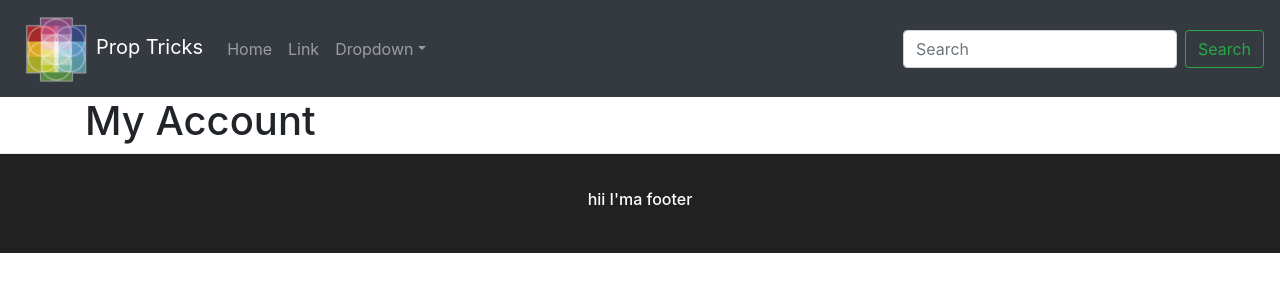
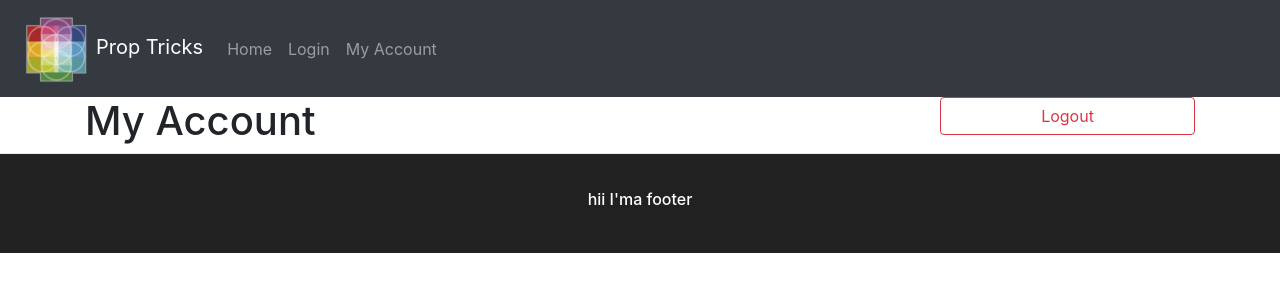
Before and after one commit to Neffrey/proptricks-archive, a Next.js app: page /account in a window 1280 px wide. Shown: the top 300 px of the page. Built offline with nearby package versions, Linux system fonts and the light colour scheme.

Commit message:
add md5 for token hashing

```diff
--- a/components/header.js
+++ b/components/header.js
@@ -1,32 +1,26 @@
 //Framework
 import React from 'react'
-import { Navbar, Nav, NavDropdown, Form, FormControl, Container, Row, Button, Image } from 'react-bootstrap/'
+import Link from 'next/link'
+import { Navbar, Nav, Image } from 'react-bootstrap/'
 
 //Styles
 import styles from './styles/header.module.css'
 
 const Header = () => (
     <Navbar bg="dark" variant="dark" expand="lg">
-        <Navbar.Brand href="#home">
-            <Image className={styles.navLogo} src="\rgbcmyfol-wbrdr-750.png" />
-            Prop Tricks</Navbar.Brand>
+        <Link href="/" passHref={true}>
+            <Navbar.Brand>
+                <Image className={styles.navLogo} src="\rgbcmyfol-wbrdr-750.png" />
+                Prop Tricks
+            </Navbar.Brand>
+        </Link>
         <Navbar.Toggle aria-controls="basic-navbar-nav" />
             <Navbar.Collapse id="basic-navbar-nav">
-            <Nav className="mr-auto">
-                <Nav.Link href="#home">Home</Nav.Link>
-                <Nav.Link href="#link">Link</Nav.Link>
-                <NavDropdown title="Dropdown" id="basic-nav-dropdown">
-                <NavDropdown.Item href="#action/3.1">Action</NavDropdown.Item>
-                <NavDropdown.Item href="#action/3.2">Another action</NavDropdown.Item>
-                <NavDropdown.Item href="#action/3.3">Something</NavDropdown.Item>
-                <NavDropdown.Divider />
-                <NavDropdown.Item href="#action/3.4">Separated link</NavDropdown.Item>
-                </NavDropdown>
-            </Nav>
-            <Form inline>
-                <FormControl type="text" placeholder="Search" className="mr-sm-2" />
-                <Button variant="outline-success">Search</Button>
-            </Form>
+                <Nav className="mr-auto">
+                    <Link href="/" passHref><Nav.Link>Home</Nav.Link></Link>
+                    <Link href="/login" passHref><Nav.Link>Login</Nav.Link></Link>
+                    <Link href="/account" passHref><Nav.Link>My Account</Nav.Link></Link>
+                </Nav>
             </Navbar.Collapse>
     </Navbar>
 )
--- a/containers/tricksContainer.js
+++ b/containers/tricksContainer.js
@@ -21,7 +21,7 @@
     // Success
     else if (data) {
         return (
-            <Container>
+            <Container fluid="md">
                 <TricksTotal trickData={data.tricks.nodes} />
                 <TricksCard trickData={data.tricks.nodes} />
             </Container>
--- a/contexts/authContext.js
+++ b/contexts/authContext.js
@@ -2,26 +2,36 @@
 import React, { createContext, useState } from 'react'
 
 
+
+// Store & Context Instances
+export const authStore = require('store')
 export const AuthContext = createContext({})
 
-export const authStore = require('store')
+
+// User Auth Flag
+export const userAuthenticated = () => {
+
+}
 
 
+// Component Function
 export const AuthContextProvider = ({children}) => {
+
+    // Context Actions
     const login = response => {
         authStore.set('auth', response.data.login.authToken,)
         authStore.set('refresh', response.data.login.refreshToken,)
         console.log("Auth Login fired")
     }
     const logout = () => {
-        setUser({})
-        authStore.remove('auth')
-        authStore.remove('refresh')
+        authStore.clearAll()
         console.log("Auth Logout fired")
     }
     const refreshToken = () => {
         console.log("Auth Refresh Token fired")
     }
+
+    // Render
     return (
     <AuthContext.Provider value={{ login, logout, refreshToken }}>
         {children}
--- a/package.json
+++ b/package.json
@@ -11,7 +11,9 @@
     "@apollo/client": "^3.3.5",
     "bootstrap": "^4.5.3",
     "graphql": "^15.4.0",
+    "md5": "^2.3.0",
     "next": "10.0.3",
+    "normalize.css": "^8.0.1",
     "react": "17.0.1",
     "react-bootstrap": "^1.4.0",
     "react-dom": "17.0.1",
--- a/pages/_app.js
+++ b/pages/_app.js
@@ -1,14 +1,15 @@
-// Context
+// Default Styles
+import './styles/styles.css'
+import 'bootstrap/dist/css/bootstrap.min.css'
+
+// Contexts
 import { AuthContextProvider } from '../contexts/authContext'
-import { ApolloConfig } from '../components/apolloConfig'
+import { ApolloContainer } from '../containers/apolloContainer'
 
 // Components
 import Header from '../components/header'
 import Footer from '../components/footer'
 
-// Styles
-import 'bootstrap/dist/css/bootstrap.min.css'
-import styles from './styles/app.css'
 
 
 
@@ -16,11 +17,11 @@
 function App({ Component, pageProps }) {
   return (
     <AuthContextProvider>
-        <ApolloConfig>
-          <Header />
-          <Component {...pageProps} />
-          <Footer />
-      </ApolloConfig>
+      <ApolloContainer>
+        <Header />
+        <Component {...pageProps} />
+        <Footer />
+      </ApolloContainer>
     </AuthContextProvider>
   )
 }
--- a/pages/account.js
+++ b/pages/account.js
@@ -1,19 +1,27 @@
 // Framework
 import React, { useContext } from 'react'
-import { Col, Container, Row } from 'react-bootstrap'
+import { Col, Container, Row, Button } from 'react-bootstrap'
 
 // Context
-import { UserContext } from '../contexts/userContext'
+import { AuthContext } from '../contexts/authContext'
 
 const account = () => {
     // Context
-    const { user, login } = useContext(UserContext)
-
+    const { logout } = useContext(AuthContext)
     return (
-        <Container>
+        <Container fluid="md">
             <Row>
-                <Col>
+                <Col xs={12} md={9}>
                     <h1>My Account</h1>
+                </Col>
+                <Col xs={12} md={3}>
+                    <Button
+                        block
+                        variant="outline-danger"
+                        onClick={ logout }
+                    >
+                        Logout
+                    </Button>
                 </Col>
             </Row>
         </Container>
--- a/pages/index.js
+++ b/pages/index.js
@@ -7,12 +7,13 @@
 
 // Components
 import TricksContainer from '../containers/tricksContainer'
+import { Container } from 'react-bootstrap'
 
 
 
 const home = () => {
   return (
-    <div>
+    <Container fluid="md">
       <Head>
         <title>Prop Tricks: Movement Database</title>
         <link rel="icon" href="/favicon.ico" />
@@ -29,8 +30,7 @@
           </h6>
         </Link>
       </main>
-
-    </div>
+    </Container>
   )
 }
 
--- a/pages/styles/app.css
+++ /dev/null
@@ -1,16 +0,0 @@
-html,
-body {
-  padding: 0;
-  margin: 0;
-  font-family: -apple-system, BlinkMacSystemFont, Segoe UI, Roboto, Oxygen,
-    Ubuntu, Cantarell, Fira Sans, Droid Sans, Helvetica Neue, sans-serif;
-}
-
-a {
-  color: inherit;
-  text-decoration: none;
-}
-
-* {
-  box-sizing: border-box;
-}
--- /dev/null
+++ b/pages/styles/styles.css
@@ -0,0 +1,349 @@
+/* DEFAULT STYLES
+** First 350 lines = Nomalize
+** Next X lines = DefaultStyles  // Todo
+
+/*! normalize.css v8.0.1
+/**
+ * 1. Correct the line height in all browsers.
+ * 2. Prevent adjustments of font size after orientation changes in iOS.
+ */
+
+ html {
+  line-height: 1.15; /* 1 */
+  -webkit-text-size-adjust: 100%; /* 2 */
+}
+
+/* Sections
+   ========================================================================== */
+
+/**
+ * Remove the margin in all browsers.
+ */
+
+body {
+  margin: 0;
+}
+
+/**
+ * Render the `main` element consistently in IE.
+ */
+
+main {
+  display: block;
+}
+
+/**
+ * Correct the font size and margin on `h1` elements within `section` and
+ * `article` contexts in Chrome, Firefox, and Safari.
+ */
+
+h1 {
+  font-size: 2em;
+  margin: 0.67em 0;
+}
+
+/* Grouping content
+   ========================================================================== */
+
+/**
+ * 1. Add the correct box sizing in Firefox.
+ * 2. Show the overflow in Edge and IE.
+ */
+
+hr {
+  box-sizing: content-box; /* 1 */
+  height: 0; /* 1 */
+  overflow: visible; /* 2 */
+}
+
+/**
+ * 1. Correct the inheritance and scaling of font size in all browsers.
+ * 2. Correct the odd `em` font sizing in all browsers.
+ */
+
+pre {
+  font-family: monospace, monospace; /* 1 */
+  font-size: 1em; /* 2 */
+}
+
+/* Text-level semantics
+   ========================================================================== */
+
+/**
+ * Remove the gray background on active links in IE 10.
+ */
+
+a {
+  background-color: transparent;
+}
+
+/**
+ * 1. Remove the bottom border in Chrome 57-
+ * 2. Add the correct text decoration in Chrome, Edge, IE, Opera, and Safari.
+ */
+
+abbr[title] {
+  border-bottom: none; /* 1 */
+  text-decoration: underline; /* 2 */
+  text-decoration: underline dotted; /* 2 */
+}
+
+/**
+ * Add the correct font weight in Chrome, Edge, and Safari.
+ */
+
+b,
+strong {
+  font-weight: bolder;
+}
+
+/**
+ * 1. Correct the inheritance and scaling of font size in all browsers.
+ * 2. Correct the odd `em` font sizing in all browsers.
+ */
+
+code,
+kbd,
+samp {
+  font-family: monospace, monospace; /* 1 */
+  font-size: 1em; /* 2 */
+}
+
+/**
+ * Add the correct font size in all browsers.
+ */
+
+small {
+  font-size: 80%;
+}
+
+/**
+ * Prevent `sub` and `sup` elements from affecting the line height in
+ * all browsers.
+ */
+
+sub,
+sup {
+  font-size: 75%;
+  line-height: 0;
+  position: relative;
+  vertical-align: baseline;
+}
+
+sub {
+  bottom: -0.25em;
+}
+
+sup {
+  top: -0.5em;
+}
+
+/* Embedded content
+   ========================================================================== */
+
+/**
+ * Remove the border on images inside links in IE 10.
+ */
+
+img {
+  border-style: none;
+}
+
+/* Forms
+   ========================================================================== */
+
+/**
+ * 1. Change the font styles in all browsers.
+ * 2. Remove the margin in Firefox and Safari.
+ */
+
+button,
+input,
+optgroup,
+select,
+textarea {
+  font-family: inherit; /* 1 */
+  font-size: 100%; /* 1 */
+  line-height: 1.15; /* 1 */
+  margin: 0; /* 2 */
+}
+
+/**
+ * Show the overflow in IE.
+ * 1. Show the overflow in Edge.
+ */
+
+button,
+input { /* 1 */
+  overflow: visible;
+}
+
+/**
+ * Remove the inheritance of text transform in Edge, Firefox, and IE.
+ * 1. Remove the inheritance of text transform in Firefox.
+ */
+
+button,
+select { /* 1 */
+  text-transform: none;
+}
+
+/**
+ * Correct the inability to style clickable types in iOS and Safari.
+ */
+
+button,
+[type="button"],
+[type="reset"],
+[type="submit"] {
+  -webkit-appearance: button;
+}
+
+/**
+ * Remove the inner border and padding in Firefox.
+ */
+
+button::-moz-focus-inner,
+[type="button"]::-moz-focus-inner,
+[type="reset"]::-moz-focus-inner,
+[type="submit"]::-moz-focus-inner {
+  border-style: none;
+  padding: 0;
+}
+
+/**
+ * Restore the focus styles unset by the previous rule.
+ */
+
+button:-moz-focusring,
+[type="button"]:-moz-focusring,
+[type="reset"]:-moz-focusring,
+[type="submit"]:-moz-focusring {
+  outline: 1px dotted ButtonText;
+}
+
+/**
+ * Correct the padding in Firefox.
+ */
+
+fieldset {
+  padding: 0.35em 0.75em 0.625em;
+}
+
+/**
+ * 1. Correct the text wrapping in Edge and IE.
+ * 2. Correct the color inheritance from `fieldset` elements in IE.
+ * 3. Remove the padding so developers are not caught out when they zero out
+ *    `fieldset` elements in all browsers.
+ */
+
+legend {
+  box-sizing: border-box; /* 1 */
+  color: inherit; /* 2 */
+  display: table; /* 1 */
+  max-width: 100%; /* 1 */
+  padding: 0; /* 3 */
+  white-space: normal; /* 1 */
+}
+
+/**
+ * Add the correct vertical alignment in Chrome, Firefox, and Opera.
+ */
+
+progress {
+  vertical-align: baseline;
+}
+
+/**
+ * Remove the default vertical scrollbar in IE 10+.
+ */
+
+textarea {
+  overflow: auto;
+}
+
+/**
+ * 1. Add the correct box sizing in IE 10.
+ * 2. Remove the padding in IE 10.
+ */
+
+[type="checkbox"],
+[type="radio"] {
+  box-sizing: border-box; /* 1 */
+  padding: 0; /* 2 */
+}
+
+/**
+ * Correct the cursor style of increment and decrement buttons in Chrome.
+ */
+
+[type="number"]::-webkit-inner-spin-button,
+[type="number"]::-webkit-outer-spin-button {
+  height: auto;
+}
+
+/**
+ * 1. Correct the odd appearance in Chrome and Safari.
+ * 2. Correct the outline style in Safari.
+ */
+
+[type="search"] {
+  -webkit-appearance: textfield; /* 1 */
+  outline-offset: -2px; /* 2 */
+}
+
+/**
+ * Remove the inner padding in Chrome and Safari on macOS.
+ */
+
+[type="search"]::-webkit-search-decoration {
+  -webkit-appearance: none;
+}
+
+/**
+ * 1. Correct the inability to style clickable types in iOS and Safari.
+ * 2. Change font properties to `inherit` in Safari.
+ */
+
+::-webkit-file-upload-button {
+  -webkit-appearance: button; /* 1 */
+  font: inherit; /* 2 */
+}
+
+/* Interactive
+   ========================================================================== */
+
+/*
+ * Add the correct display in Edge, IE 10+, and Firefox.
+ */
+
+details {
+  display: block;
+}
+
+/*
+ * Add the correct display in all browsers.
+ */
+
+summary {
+  display: list-item;
+}
+
+/* Misc
+   ========================================================================== */
+
+/**
+ * Add the correct display in IE 10+.
+ */
+
+template {
+  display: none;
+}
+
+/**
+ * Add the correct display in IE 10.
+ */
+
+[hidden] {
+  display: none;
+}
```
Also changed, not shown: containers/apolloContainer.js (renamed from components/apolloConfig.js, +11 -2 lines), components/logout.js (deleted), 2 other files (tests, documents, lock files or other folders).
